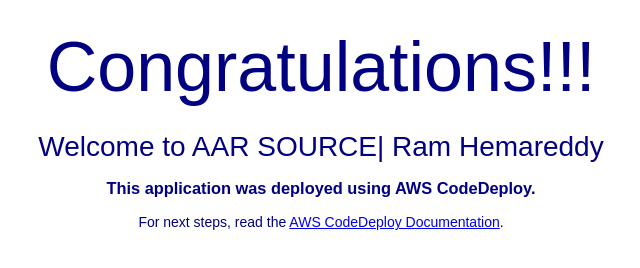
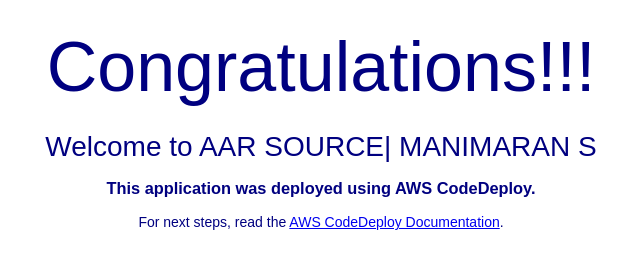
Before and after one commit to kevin2424/Games, a plain HTML site: page index.html in a window 1280 px wide. Shown: the part 220-488 px from the top of the page, without its empty margins (319-959 px from the left). Drawn offline with Linux system fonts and the light colour scheme.

Commit message:
Update index.html
UPATEDS

```diff
--- a/index.html
+++ b/index.html
@@ -28,7 +28,7 @@
   <div align="center">
     <img src="https://s3.ap-south-1.amazonaws.com/www.basava.com/aar_logo_final.png" style="max-width: 20%;">
     <h1>Congratulations!!! </h1>
-      <h2>Welcome to AAR SOURCE| Ram Hemareddy</h2>
+      <h2>Welcome to AAR SOURCE| MANIMARAN   S</h2>
     <h3>This application was deployed using AWS CodeDeploy.</h3>
     <p>For next steps, read the <a href="http://aws.amazon.com/documentation/codedeploy">AWS CodeDeploy Documentation</a>.</p>
   </div>
```
